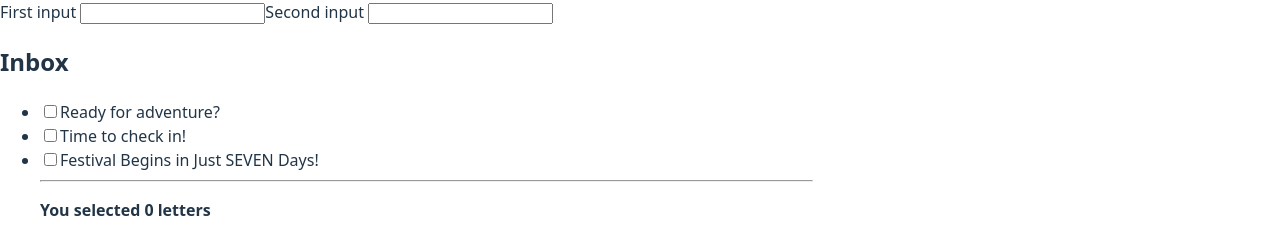
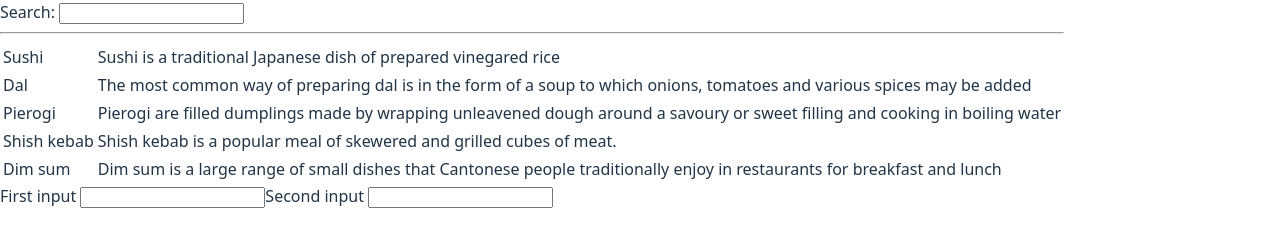
Before and after one commit to eirosiuss/30-Days-of-Javascript, a React (Vite) app in the folder passing-props-to-component/: page / in a window 1280 px wide. Shown: the top 234 px of the page. Built offline with nearby package versions, Linux system fonts and the light colour scheme.

Commit message:
add initial component

```diff
--- a/passing-props-to-component/src/App.jsx
+++ b/passing-props-to-component/src/App.jsx
@@ -22,6 +22,7 @@
 import EditProfile from './EditProfile.jsx'
 import MailClient from './MailClient.jsx'
 import SyncedInputs from './SyncedInputs.jsx'
+import FilterableList from './FilterableList.jsx'
 function getImageUrl(imageId, size = "s") {
   return "https://i.imgur.com/" + imageId + size + ".jpg";
 }
@@ -110,6 +111,7 @@
 function App() {
   return (
     <>
+    <FilterableList/>
     <SyncedInputs/>
     <MailClient/>
     <EditProfile/>
--- /dev/null
+++ b/passing-props-to-component/src/FilterableList.jsx
@@ -0,0 +1,80 @@
+import { useState } from "react";
+
+export default function FilterableList() {
+  return (
+    <>
+      <SearchBar />
+      <hr />
+      <List items={foods} />
+    </>
+  );
+}
+
+function SearchBar() {
+  const [query, setQuery] = useState("");
+
+  function handleChange(e) {
+    setQuery(e.target.value);
+  }
+
+  return (
+    <label>
+      Search: <input value={query} onChange={handleChange} />
+    </label>
+  );
+}
+
+function List({ items }) {
+  return (
+    <table>
+      <tbody>
+        {items.map((food) => (
+          <tr key={food.id}>
+            <td>{food.name}</td>
+            <td>{food.description}</td>
+          </tr>
+        ))}
+      </tbody>
+    </table>
+  );
+}
+
+function filterItems(items, query) {
+  query = query.toLowerCase();
+  return items.filter((item) =>
+    item.name.split(" ").some((word) => word.toLowerCase().startsWith(query))
+  );
+}
+
+const foods = [
+  {
+    id: 0,
+    name: "Sushi",
+    description:
+      "Sushi is a traditional Japanese dish of prepared vinegared rice",
+  },
+  {
+    id: 1,
+    name: "Dal",
+    description:
+      "The most common way of preparing dal is in the form of a soup to which onions, tomatoes and various spices may be added",
+  },
+  {
+    id: 2,
+    name: "Pierogi",
+    description:
+      "Pierogi are filled dumplings made by wrapping unleavened dough around a savoury or sweet filling and cooking in boiling water",
+  },
+  {
+    id: 3,
+    name: "Shish kebab",
+    description:
+      "Shish kebab is a popular meal of skewered and grilled cubes of meat.",
+  },
+  {
+    id: 4,
+    name: "Dim sum",
+    description:
+      "Dim sum is a large range of small dishes that Cantonese people traditionally enjoy in restaurants for breakfast and lunch",
+  },
+];
```
